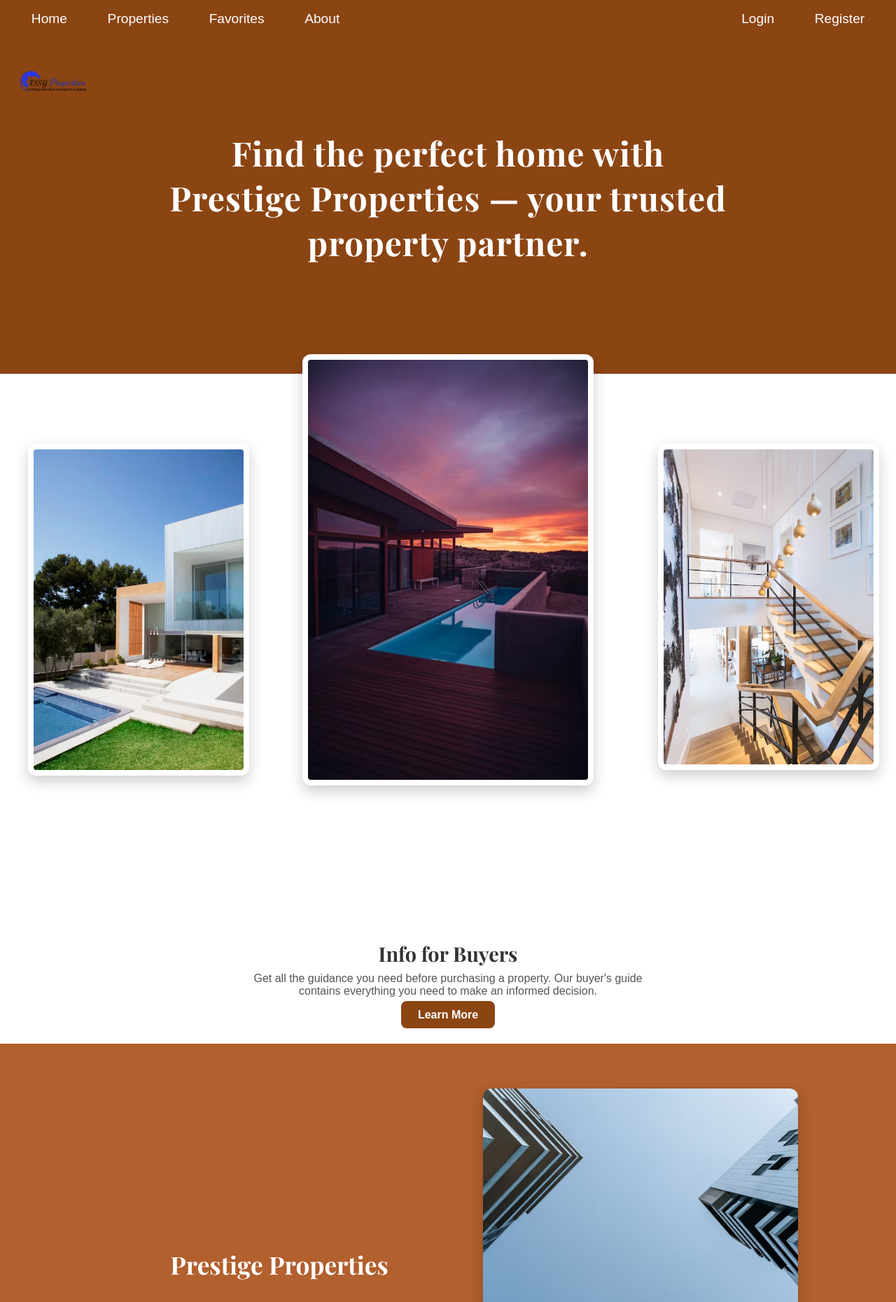
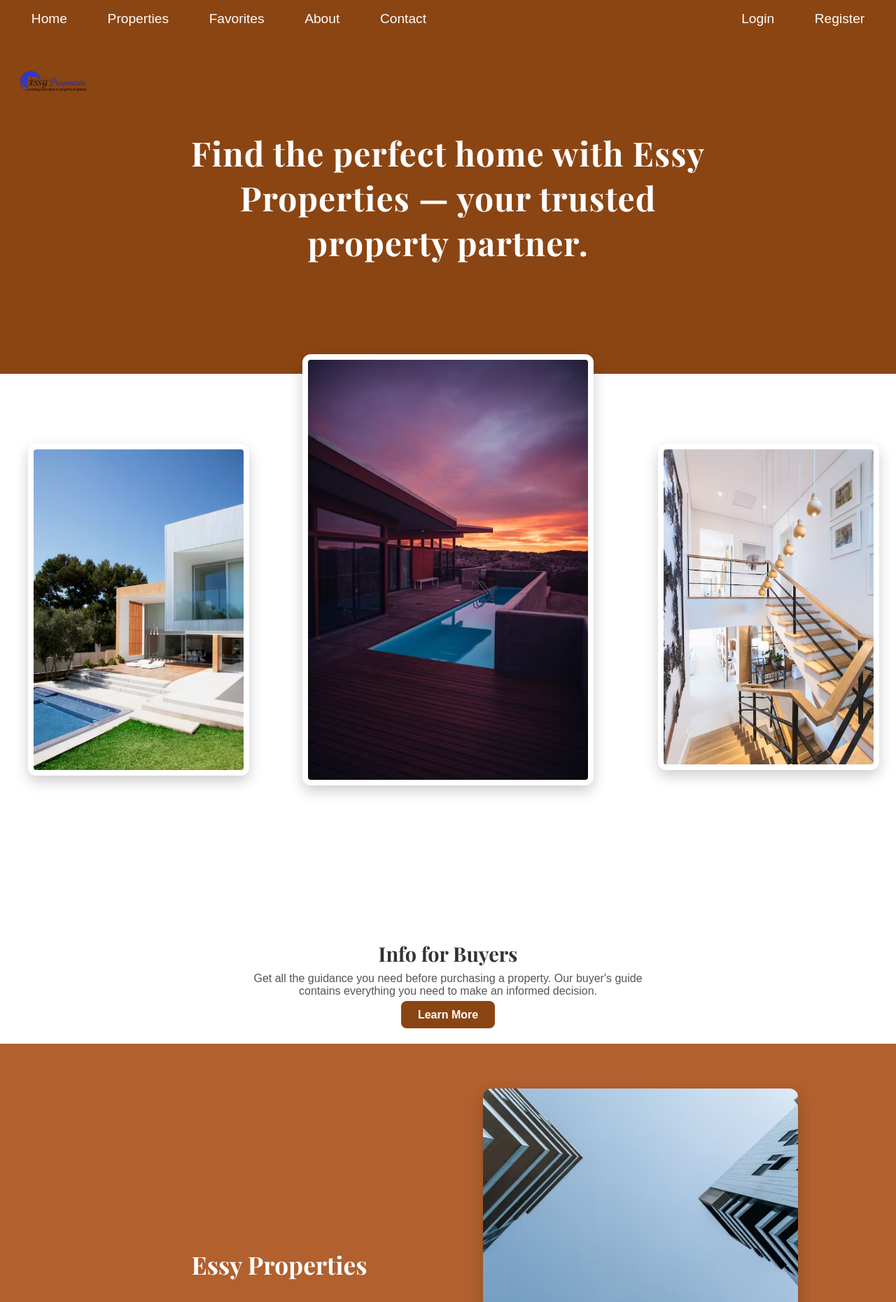
Before and after one commit to frankmuriithi/Lishya, a Django app: page / in a window 1280 px wide. Shown: the top 1860 px of the page at 70% size. Run offline with Django 5.2, Linux system fonts and the light colour scheme.

Commit message:
another commit

```diff
--- a/mainapp/templates/mainapp/base.html
+++ b/mainapp/templates/mainapp/base.html
@@ -4,7 +4,7 @@
   {% load static %}
   <meta charset="UTF-8" />
   <meta name="viewport" content="width=device-width, initial-scale=1.0">
-  <title>{% block title %}Prestige Properties{% endblock %}</title>
+  <title>{% block title %}Essy Properties{% endblock %}</title>
   <link href="https://fonts.googleapis.com/css2?family=Playfair+Display:wght@700&display=swap" rel="stylesheet">
   <link href="https://cdnjs.cloudflare.com/ajax/libs/font-awesome/6.5.2/css/all.min.css" rel="stylesheet" />
   <link rel="stylesheet" href="{% static 'mainapp/css/mobile.css' %}">
@@ -159,6 +159,7 @@
             <li><a href="{% url 'property_list' %}">Properties</a></li>
             <li><a href="{% url 'view_favorites' %}">Favorites</a></li>
             <li><a href="{% url 'about' %}">About</a></li>
+            <li><a href="{% url 'contact_page' %}">Contact</a></li>
             {% if request.user.is_authenticated and request.user.is_superuser %}
               <li><a href="{% url 'seller_dashboard' %}">Dashboard</a></li>
             {% endif %}
@@ -185,16 +186,10 @@
 
   <!-- Footer -->
   <footer style="padding:1rem; color:white; background:#333; text-align:center;">
-    &copy; 2025 Prestige Properties. All rights reserved.
+    &copy; 2025 Essy Properties. All rights reserved.
     <div style="margin-top:1rem; display:flex; gap:1rem; justify-content:center;">
       {% if seller_profile.facebook_url %}
         <a href="{{ seller_profile.facebook_url }}" target="_blank"><i class="fab fa-facebook-f"></i></a>
-      {% endif %}
-      {% if seller_profile.instagram_url %}
-        <a href="{{ seller_profile.instagram_url }}" target="_blank"><i class="fab fa-instagram"></i></a>
-      {% endif %}
-      {% if seller_profile.linkedin_url %}
-        <a href="{{ seller_profile.linkedin_url }}" target="_blank"><i class="fab fa-linkedin-in"></i></a>
       {% endif %}
     </div>
   </footer>
--- a/mainapp/templates/mainapp/buyers.html
+++ b/mainapp/templates/mainapp/buyers.html
@@ -1,5 +1,5 @@
 {% extends 'mainapp/base.html' %}
-{% block title %}Buyer's Guide | Prestige Properties{% endblock %}
+{% block title %}Buyer's Guide | Essy Properties{% endblock %}
 
 {% block content %}
 <section style="padding: 3rem 1rem; background: #f9f5f2;">
--- a/mainapp/templates/mainapp/chat.html
+++ b/mainapp/templates/mainapp/chat.html
@@ -13,7 +13,7 @@
     <div style="text-align:center;">
       <a href="#" style="margin:0 0.5rem; color:#333;"><i class="fab fa-facebook-f"></i></a>
     </div>
-    <span style="color:#333;">Ruiru Real Estate</span>
+    <span style="color:#333;">Essy Properties</span>
   </div>
 </section>
 {% endblock %}
--- a/mainapp/templates/mainapp/index.html
+++ b/mainapp/templates/mainapp/index.html
@@ -7,7 +7,7 @@
   <div class="orange-section">
     <div style="text-align:center; padding:8rem 1rem 2rem 1rem; color:white;">
       <h2 style="font-family:'Playfair Display', serif; font-size:3rem; max-width:800px; margin:0 auto; letter-spacing:1px; position:relative; top:-60px;">
-        Find the perfect home with Prestige Properties — your trusted property partner.
+        Find the perfect home with Essy Properties — your trusted property partner.
       </h2>
     </div>
   </div>
@@ -37,8 +37,8 @@
   <section style="background:#b1602e; padding:4rem 1rem;">
     <div style="max-width:1000px; margin:0 auto; display:flex; flex-wrap:wrap; align-items:center; gap:2rem;">
       <div style="flex:1; min-width:250px; color:white;">
-        <h2 style="font-family:'Playfair Display', serif; font-size:2.2rem;">Prestige Properties</h2>
-        <p style="font-size:1.2rem; line-height:1.7; margin:1rem 0 1.5rem;">Prestige Properties is dedicated to simplifying property transactions for buyers and sellers. Our local expertise and personalized service ensure every client enjoys a smooth and transparent experience.</p>
+        <h2 style="font-family:'Playfair Display', serif; font-size:2.2rem;">Essy Properties</h2>
+        <p style="font-size:1.2rem; line-height:1.7; margin:1rem 0 1.5rem;">Essy Properties is dedicated to simplifying property transactions for buyers and sellers. Our local expertise and personalized service ensure every client enjoys a smooth and transparent experience.</p>
         <a href="{% url 'about' %}"
            style="background:white; color:#ff8c42; padding:0.7rem 1.5rem; border-radius:8px; text-decoration:none; font-weight:bold;">Learn More About Us</a>
       </div>
@@ -71,7 +71,7 @@
       <div style="display:flex; gap:1rem;">
         <a href="https://www.facebook.com/" target="_blank"><i class="fab fa-facebook-f"></i></a>
       </div>
-      <span style="color:black;">Prestige Properties</span>
+      <span style="color:black;">Essy Properties</span>
     </div>
   </section>
 
```
Also changed, not shown: db.sqlite3.
